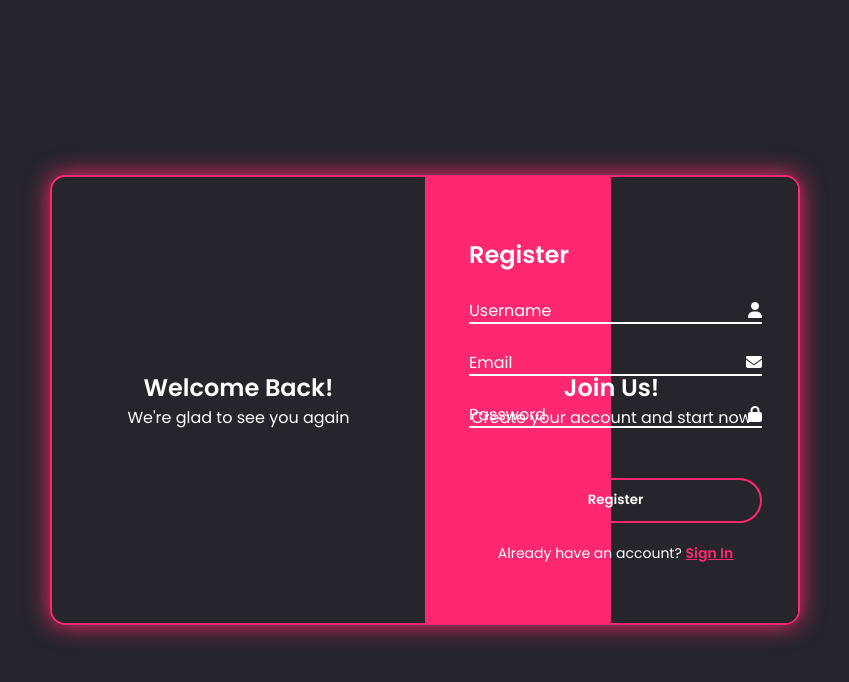
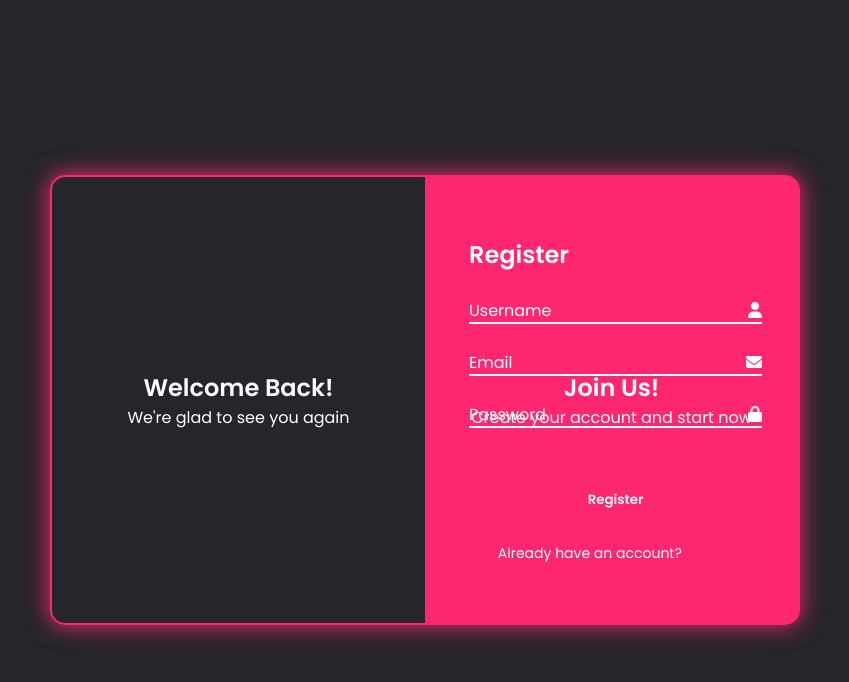
Before and after one commit to qsssSammyinkr/forms1, a plain HTML site: page index.html in a window 1280 px wide. Both pictures are taken after a click on the link "Sign Up". Shown: the whole page, without its empty margins (215-1064 px from the left). Drawn offline with Linux system fonts and the light colour scheme.

Commit message:
⚙️ Auto commit - 2025-10-31 05:03:24

```diff
--- a/src/styles/styles.css
+++ b/src/styles/styles.css
@@ -55,8 +55,8 @@ body { display:flex; justify-content:center; align-items:center; min-height:100v
 .curved-shape, .curved-shape2 {
   position:absolute; top:0; height:100%; width:50%; transition: all 0.7s ease;
 }
-.curved-shape { right:0; background: linear-gradient(to right,#25252b 50%, #ff2770 50%); }
-.curved-shape2 { right:0; background: linear-gradient(to right,#25252b 50%, #ff2770 50%); }
+.curved-shape { right:0; background: linear-gradient(to right,#25252b 100%, #ff2770 20%); }
+.curved-shape2 { right:0; background: linear-gradient(to right,#25252b 100%, #ff2770 50%); }
 
 .container.active .form-box.Login { transform: translateX(-100%); }
 .container.active .form-box.Register { transform: translateX(-100%); }
@@ -64,5 +64,5 @@ body { display:flex; justify-content:center; align-items:center; min-height:100v
 .container.active .info-content.Login { transform: translateX(-100%); }
 .container.active .info-content.Register { transform: translateX(-100%); }
 
-.container.active .curved-shape { background: linear-gradient(to right,#ff2770 34%, #25252b 50%); }
-.container.active .curved-shape2 { background: linear-gradient(to right,#ff2770 50%, #25252b 50%); }
+.container.active .curved-shape { background: linear-gradient(to right,#ff2770 100%, #25252b 20%); }
+.container.active .curved-shape2 { background: linear-gradient(to right,#ff2770 100%, #25252b 50%); }
```
